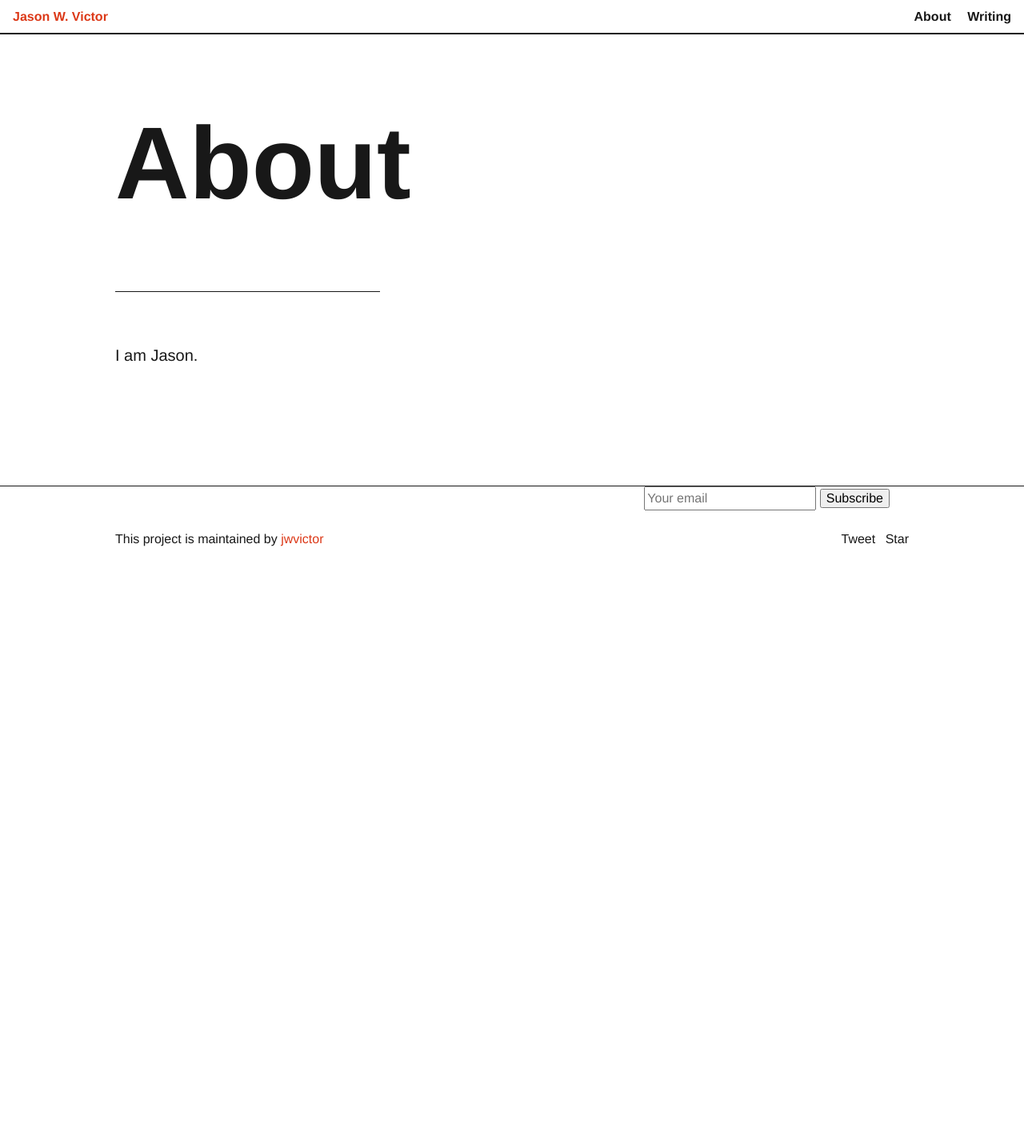
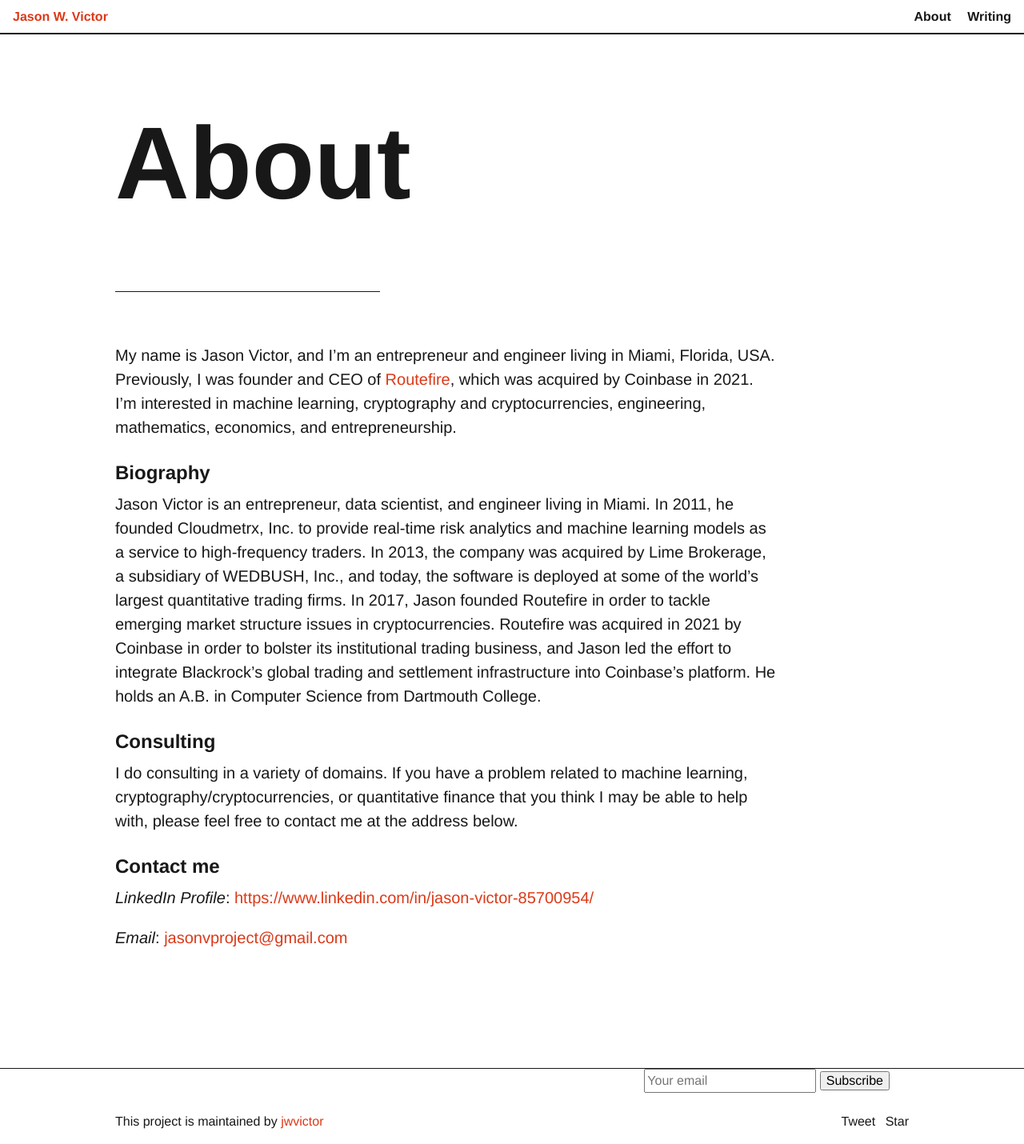
Before and after one commit to jwvictor/jwvictor.github.io, a Jekyll site: the page built from about.md, in a window 1280 px wide. Shown: the whole page at 80% size. Built offline with Jekyll 4.4.1, drawn with Linux system fonts in a browser that asks for light colours; comment, search, counter and statistics services are not loaded; before the commit the page ends 900 px from its top, so only the background shows below that.

Commit message:
deletedall

```diff
--- a/about.md
+++ b/about.md
@@ -4,4 +4,19 @@ title: About
 permalink: /about/
 ---
 
-I am Jason.
+My name is Jason Victor, and I'm an entrepreneur and engineer living in Miami, Florida, USA. Previously, I was founder and CEO of [Routefire](https://routefire.io/), which was acquired by Coinbase in 2021. I'm interested in machine learning, cryptography and cryptocurrencies, engineering, mathematics, economics, and entrepreneurship.
+
+
+### Biography
+
+Jason Victor is an entrepreneur, data scientist, and engineer living in Miami. In 2011, he founded Cloudmetrx, Inc. to provide real-time risk analytics and machine learning models as a service to high-frequency traders. In 2013, the company was acquired by Lime Brokerage, a subsidiary of WEDBUSH, Inc., and today, the software is deployed at some of the world's largest quantitative trading firms. In 2017, Jason founded Routefire in order to tackle emerging market structure issues in cryptocurrencies. Routefire was acquired in 2021 by Coinbase in order to bolster its institutional trading business, and Jason led the effort to integrate Blackrock's global trading and settlement infrastructure into Coinbase's platform. He holds an A.B. in Computer Science from Dartmouth College.
+
+### Consulting
+
+I do consulting in a variety of domains. If you have a problem related to machine learning, cryptography/cryptocurrencies, or quantitative finance that you think I may be able to help with, please feel free to contact me at the address below.
+
+### Contact me
+
+*LinkedIn Profile*: [https://www.linkedin.com/in/jason-victor-85700954/](https://www.linkedin.com/in/jason-victor-85700954/)
+
+*Email*: [jasonvproject@gmail.com](mailto:jasonvproject@gmail.com)
```
